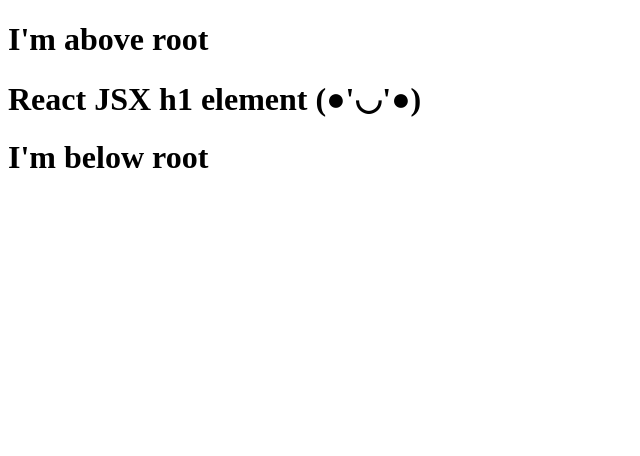
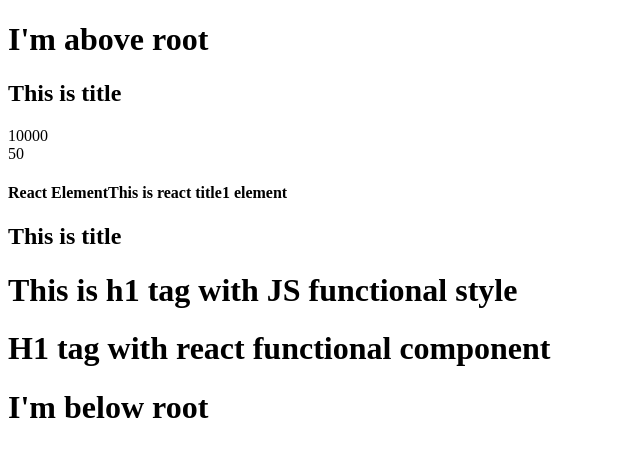
Before and after one commit to sswapnasprl/NAMASTE-REACT, a React (Vite) app: page / in a window 1280 px wide. Shown: the top 456 px of the page, without its empty margins (0-640 px from the left). Built offline with nearby package versions, Linux system fonts and the light colour scheme.

Commit message:
React Components and JSX

```diff
--- a/App.js
+++ b/App.js
@@ -33,6 +33,64 @@ const jsxHeading = (
 );
 console.log("jsxHeading", jsxHeading);
 
+/**
+ * shot hand syntax
+ * const fn = () => {
+ *  return true
+ * }
+ * OR
+ * const fn = () => true
+ * both are same.
+ * @returns jsx
+ */
+//React Functional Component(Which is JS function that returns JSX)
+//const HeadingComponent = () => <h1>H1 tag with react functional component</h1>;
+//HeadingComponent, HeadingComponent2 and HeadingComponent3 all are same.
+//Lets stick to HeadingComponent3 syntax, since its popular and most of the ppl uses this type
+
+// const HeadingComponent = () => {
+//   return <h1 className="heading">H1 tag with react functional component</h1>;
+// };
+
+//const HeadingComponent2 = () => <h1 className="heading">H1 tag with react functional component</h1>;
+
+const number = "10000";
+
+const elem = <span>React Element</span>;
+
+const Title = () => <h2>This is title</h2>;
+
+const HeadingComponent4 = function() {
+    return(
+        <h1>This is h1 tag with JS functional style</h1>
+    );
+}
+
+const title1 = (
+
+    <h4>{elem}This is react title1 element</h4>
+);
+
+const HeadingComponent3 = () => (
+    <div id="container">
+        <Title />
+        { number } <br></br>
+        { 20 + 30 }
+        { console.log('dfasdfasdfsafsdaf') }
+        { title1 }
+        { Title() }
+        <HeadingComponent4 />
+        <h1 className="heading">H1 tag with react functional component</h1>
+    </div>
+);
+
 const root = ReactDOM.createRoot(document.getElementById("root"));
 
-root.render(jsxHeading);
+//Rendering react element
+//root.render(jsxHeading);
+
+//Component Composition -> Component inside another component
+
+
+//Rendering React functional component
+root.render(<HeadingComponent3 />);
```
Also changed, not shown: 1 other file (tests, documents, lock files or other folders).
